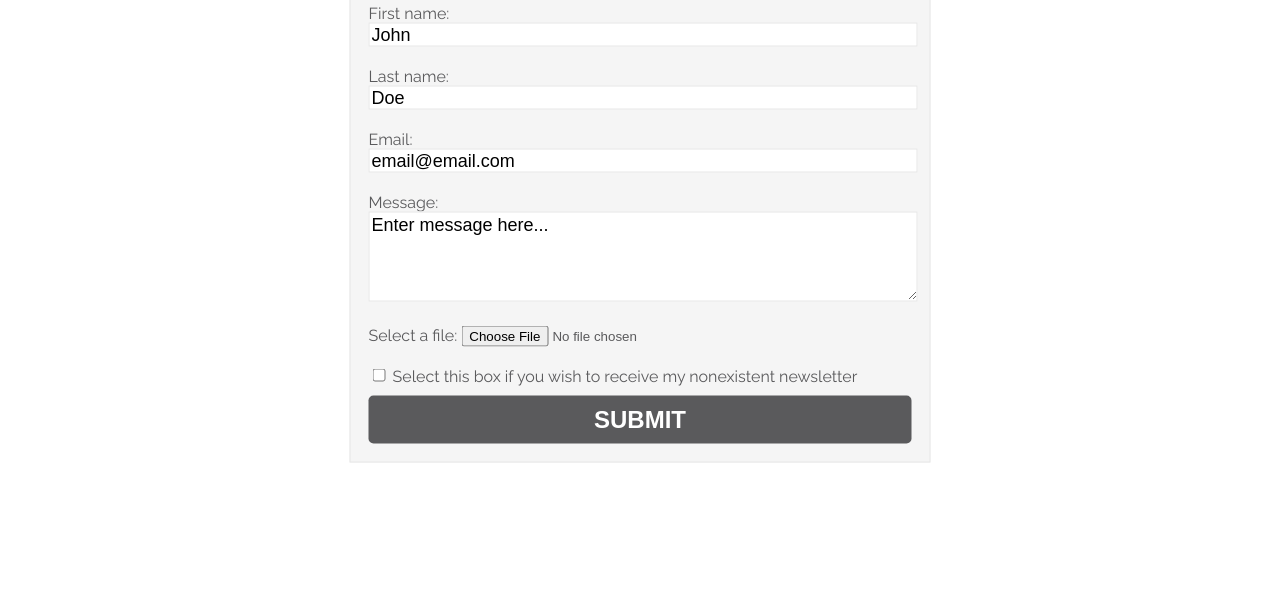
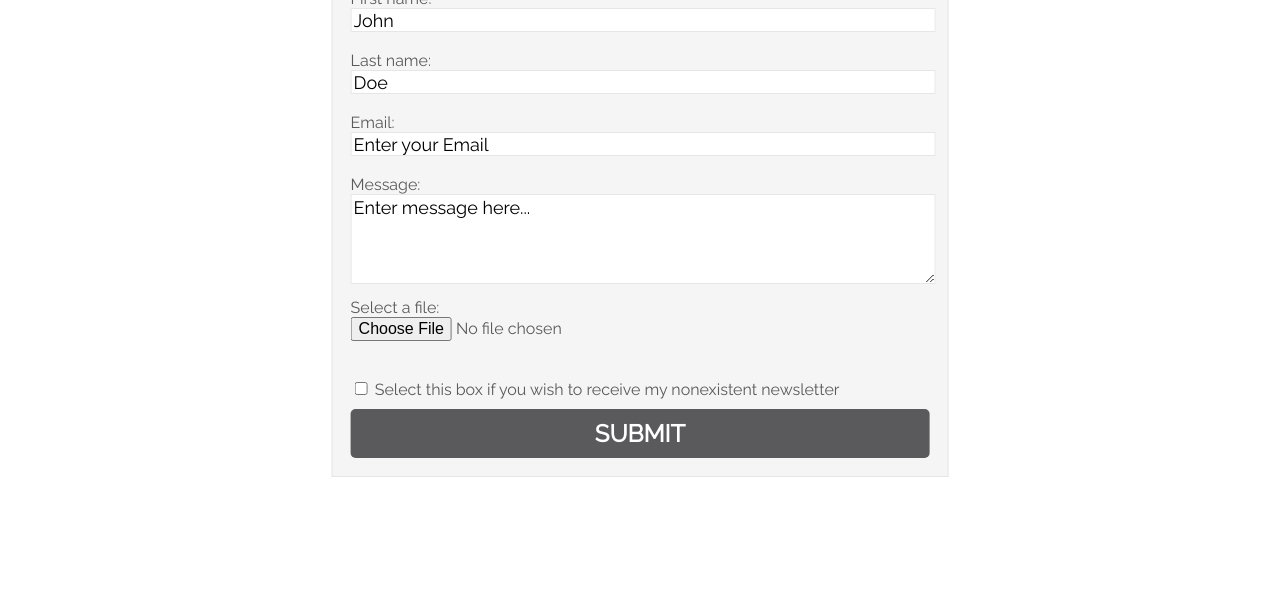
Before and after one commit to rustybauder/Portfolio, a plain HTML site: page contact-me.html in a window 1280 px wide. Shown: the part 201-800 px from the top of the page. Drawn offline with Linux system fonts and the light colour scheme.

Commit message:
fixed error with form

```diff
--- a/contact-me.html
+++ b/contact-me.html
@@ -24,17 +24,15 @@
       <div class="form">
     <h4>CONTACT ME</h4>
     <form name="contact" method="GET">
-      <label for="fname">First name:</label><br>
-      <input type="text" id="fname" name="fname" value="John">
-      <label for="lname">Last name:</label><br>
+      <label class="name-label" for="fname">First name:</label><br>
+      <input type="text" id="fname" name="fname" value="John"><br>
+      <label class="name-label" for="lname">Last name:</label><br>
       <input type="text" id="lname" name="lname" value="Doe"><br>
       <label for="email">Email:</label><br>
-      <input type="email" id="email" name="email" value="email@email.com"><br>
-    </form>
+      <input type="email" id="email" name="email" value="Enter your Email"><br>
     <label for="message">Message:</label><br>
     <textarea id="message" rows="4" cols="50" name="comment">
 Enter message here...</textarea>
-    <form>
       <label for="myfile">Select a file:</label>
       <input type="file" id="myfile" name="myfile"><br><br>
       <input type="checkbox" id="checkbox">
--- a/styles/styles.css
+++ b/styles/styles.css
@@ -87,6 +87,11 @@ img[src="images/logo.jpg"]:hover {
 img {
   width: 10%;
 }
+button, input, select, text area {
+  font-family: inherit;
+  font-size: 100%;
+  display: block;
+}
 .form {
   float: left;
   background-color: #f5f5f5;
@@ -128,9 +133,8 @@ input[type="submit"]:hover {
   opacity: 0.5;
 }
 input[type="text"] {
+  font-size: 18px;
   width: 100%;
-  margin-bottom: 20px;
-  font-size: 18px;
   border-style: solid;
   border-color: #e6e6e6;
   border-width: thin;
@@ -138,7 +142,6 @@ input[type="text"] {
 }
 input[type="email"] {
   width: 100%;
-  margin-bottom: 20px;
   font-size: 18px;
   border-style: solid;
   border-color: #e6e6e6;
@@ -147,18 +150,20 @@ input[type="email"] {
 }
 input[type="file"] {
   padding-bottom: 0px;
+  font-family: Raleway;
 }
 input[type="checkbox"] {
+  display: inline;
   padding-top: 0px;
 }
 textarea {
   width: 100%;
-  font-family: Arial;
+  font-family: Raleway;
   font-size: 18px;
-  margin-bottom: 20px;
   border-style: solid;
   border-color: #e6e6e6;
   border-width: thin;
+  margin-bottom: 10px;
 }
 .span_1_of_12 {
   width: 8.33%;
```
